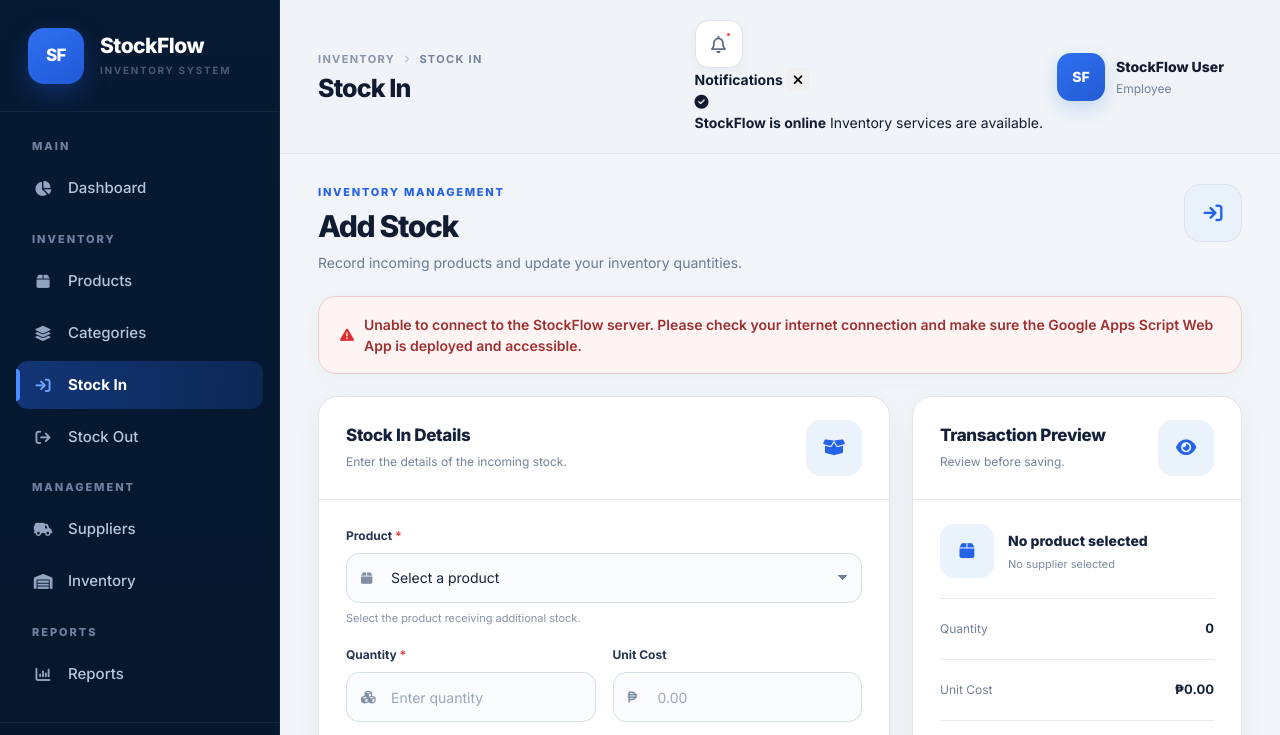
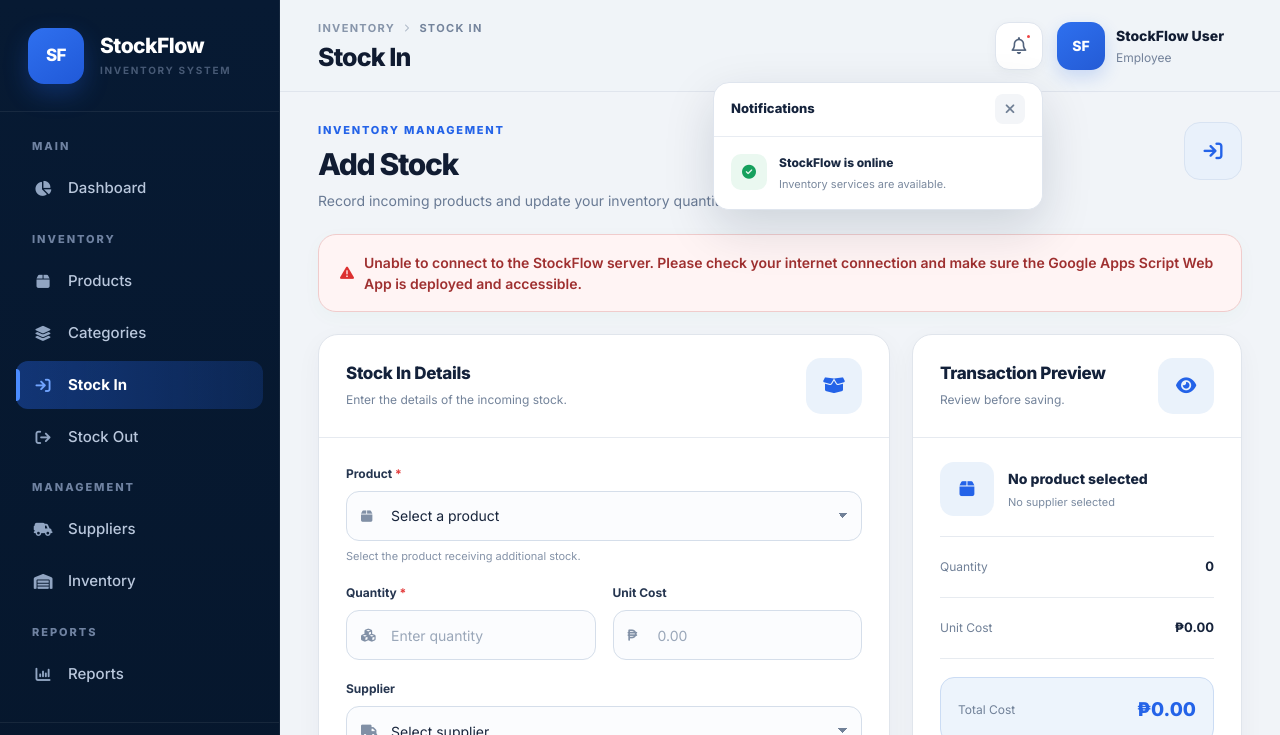
Before and after one commit to jvnbasicitsolutionbusiness-create/Phone_Accessories_Store-CRUD-DATABSE-API-, a plain HTML site: page stock-in.html in a window 1280 px wide. Both pictures are taken after a click on the button "Notifications". Shown: the top 735 px of the page. Drawn offline with Linux system fonts and the light colour scheme; no server answers.

Commit message:
Add notification panel styles for stock pages

```diff
--- a/stock-in.css
+++ b/stock-in.css
@@ -1658,3 +1658,139 @@
         min-height: 88px;
     }
 }
+
+/* =========================================================
+   NOTIFICATION PANEL
+========================================================= */
+
+.stock-in-page .stockflow-notification-panel,
+.stock-out-page .stockflow-notification-panel {
+    position: absolute;
+
+    top: calc(100% + 12px);
+    right: 0;
+
+    width: 330px;
+
+    z-index: 2000;
+
+    overflow: hidden;
+
+    border: 1px solid #dfe5ee;
+    border-radius: 16px;
+
+    background: #fff;
+
+    box-shadow:
+        0 18px 50px rgba(8,25,52,.15);
+}
+
+.stock-in-page .stockflow-notification-panel[hidden],
+.stock-out-page .stockflow-notification-panel[hidden] {
+    display: none !important;
+}
+
+.stock-in-page .notification-panel-head,
+.stock-out-page .notification-panel-head {
+    min-height: 54px;
+
+    display: flex;
+    align-items: center;
+    justify-content: space-between;
+
+    padding: 0 17px;
+
+    border-bottom: 1px solid #e8ecf2;
+}
+
+.stock-in-page .notification-panel-head strong,
+.stock-out-page .notification-panel-head strong {
+    color: #15233c;
+
+    font-size: 13px;
+    font-weight: 800;
+}
+
+.stock-in-page .notification-panel-head button,
+.stock-out-page .notification-panel-head button {
+    width: 30px;
+    height: 30px;
+
+    display: grid;
+    place-items: center;
+
+    border: 0;
+    border-radius: 8px;
+
+    background: #f3f5f8;
+
+    color: #718096;
+}
+
+.stock-in-page .notification-panel-item,
+.stock-out-page .notification-panel-item {
+    display: flex;
+    align-items: flex-start;
+
+    gap: 12px;
+
+    padding: 17px;
+
+    background: #fff;
+}
+
+.stock-in-page .notification-panel-icon,
+.stock-out-page .notification-panel-icon {
+    width: 36px;
+    height: 36px;
+
+    flex: 0 0 36px;
+
+    display: grid;
+    place-items: center;
+
+    border-radius: 10px;
+
+    background: #eaf8f0;
+
+    color: #16a05d;
+
+    font-size: 14px;
+}
+
+.stock-in-page .notification-panel-item > div:last-child,
+.stock-out-page .notification-panel-item > div:last-child {
+    display: flex;
+    flex-direction: column;
+}
+
+.stock-in-page .notification-panel-item strong,
+.stock-out-page .notification-panel-item strong {
+    color: #1a2942;
+
+    font-size: 12px;
+    font-weight: 800;
+}
+
+.stock-in-page .notification-panel-item span,
+.stock-out-page .notification-panel-item span {
+    margin-top: 4px;
+
+    color: #7a899e;
+
+    font-size: 11px;
+    line-height: 1.5;
+}
+
+@media (max-width: 480px) {
+    .stock-in-page .stockflow-notification-panel,
+    .stock-out-page .stockflow-notification-panel {
+        position: fixed;
+
+        top: 74px;
+        right: 12px;
+        left: 12px;
+
+        width: auto;
+    }
+}
```
